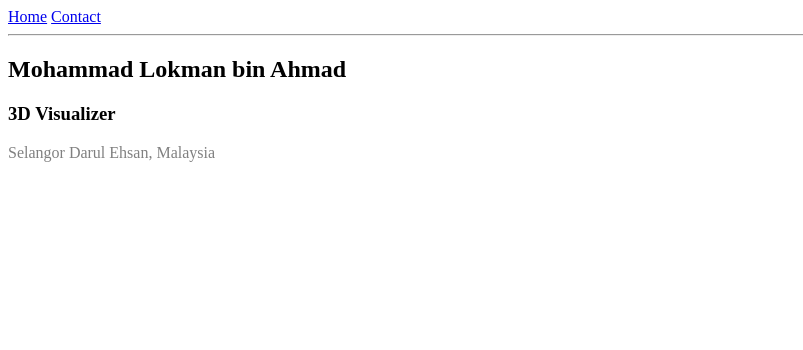
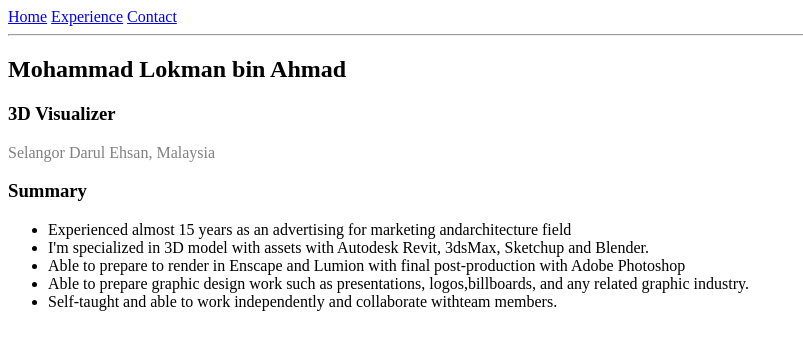
Before and after one commit to VeLoct84/Curriculum-Vitae, a plain HTML site: page pages/introduction.html in a window 1280 px wide. Shown: the whole page, without its empty margins (0-803 px from the left). Drawn offline with Linux system fonts and the light colour scheme.

Commit message:
WIP and upload new pages

```diff
--- a/pages/introduction.html
+++ b/pages/introduction.html
@@ -9,13 +9,39 @@
   <body>
     <nav>
       <a href="../index.html">Home</a>
+      <a href="./exp.html">Experience</a>
       <a href="./contact.html">Contact</a>
     </nav>
     <hr />
-    <div id="intro">
+    <div>
       <h2>Mohammad Lokman bin Ahmad</h2>
       <h3>3D Visualizer</h3>
       <p style="color: grey">Selangor Darul Ehsan, Malaysia</p>
+      <h3>Summary</h3>
+      <div>
+        <ul>
+          <li>
+            Experienced almost 15 years as an advertising for marketing
+            andarchitecture field
+          </li>
+          <li>
+            I'm specialized in 3D model with assets with Autodesk Revit, 3dsMax,
+            Sketchup and Blender.
+          </li>
+          <li>
+            Able to prepare to render in Enscape and Lumion with final
+            post-production with Adobe Photoshop
+          </li>
+          <li>
+            Able to prepare graphic design work such as presentations,
+            logos,billboards, and any related graphic industry.
+          </li>
+          <li>
+            Self-taught and able to work independently and collaborate withteam
+            members.
+          </li>
+        </ul>
+      </div>
     </div>
   </body>
 </html>
```
Also changed, not shown: index.html (+14 -11 lines), pages/contact.html (+2 -2 lines), pages/exp.html (added, +15 -0 lines), 1 other file.
